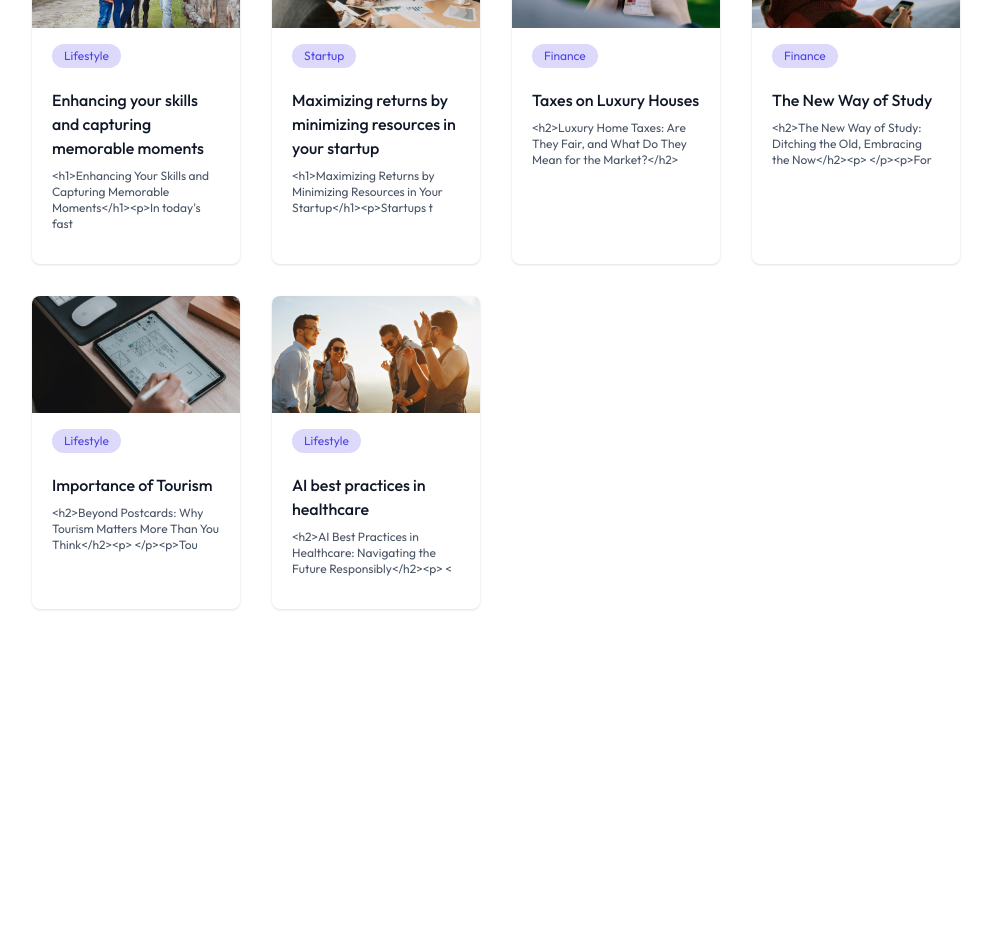
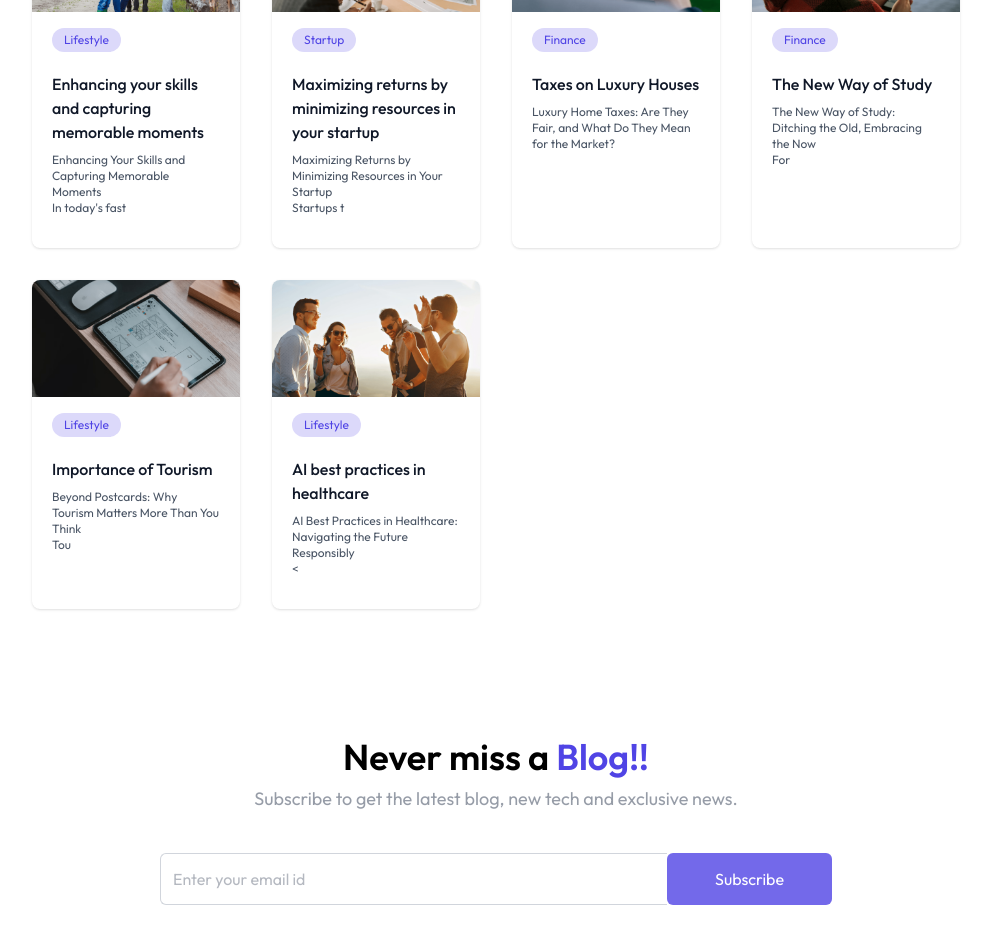
Before and after one commit to Aayush-235/BlogApp, a React (Vite) app in the folder client/: page / in a window 1280 px wide. Shown: the part 1060-2004 px from the top of the page, without its empty margins (144-1135 px from the left). Before the commit the page ends 1765 px from the top, so only its background shows below. Built offline with nearby package versions, Linux system fonts and the light colour scheme.

Commit message:
Newsletter cmplt

```diff
--- a/client/src/App.jsx
+++ b/client/src/App.jsx
@@ -8,7 +8,7 @@ const App = () => {
     <div>
       <Routes>
         <Route path="/" element={<Home/>} />
-        <Route path="/blog" element={<Blog/>} />
+        <Route path="/blog/:id" element={<Blog/>} />
       </Routes>
     </div>
   )
--- a/client/src/components/Blogcard.jsx
+++ b/client/src/components/Blogcard.jsx
@@ -12,7 +12,8 @@ const Blogcard = ({blog}) => {
        <span className='ml-5 mt-4 px-3 py-1 inline-block bg-primary/20 rounded-full text-primary text-xs'>{category}</span>
        <div className='p-5'>
         <h5 className='mb-2 font-medium text-gray-900'>{title}</h5>
-        <p className='mb-3 text-xs text-gray-600'>{description.slice(0, 80)}</p>
+        <p className='mb-3 text-xs text-gray-600'
+        dangerouslySetInnerHTML={{"__html" : description.slice(0,80)}}></p>
        </div>
     </div>
   )
--- a/client/src/components/Bloglist.jsx
+++ b/client/src/components/Bloglist.jsx
@@ -39,6 +39,7 @@ const Bloglist = () => {
                     ))
                 }
             </div>
+
         </div >
     )
 }
--- /dev/null
+++ b/client/src/components/Newsletter.jsx
@@ -0,0 +1,16 @@
+import React from 'react'
+
+const Newsletter = () => {
+  return (
+    <div className='flex flex-col items-center justify-center text-center space-y-2 my-32'>
+      <h1 className='md:text-4xl text-2xl font-semibold'>Never miss a <span className='text-primary'>Blog!!</span></h1>
+      <p className='md:text-lg text-gray-500/70 pb-8'>Subscribe to get the latest blog, new tech and exclusive news.</p>
+      <form className='flex items-center justify-between max-w-2xl w-full md:h-13 h-12'>
+        <input className="border border-gray-300 rounded-md h-full border-r-0 outline-none w-full rounded-r-none px-3 text-gray-500"type="text" placeholder='Enter your email id' required/>
+        <button className="md:px-12 px-8 h-full text-white bg-primary/80 hover:bg-primary transition-all cursor-pointer rounded-md roounded-l-none"type="submit">Subscribe</button>
+      </form>
+    </div>
+  )
+}
+
+export default Newsletter
--- a/client/src/pages/Home.jsx
+++ b/client/src/pages/Home.jsx
@@ -2,6 +2,7 @@ import React from 'react'
 import Navbar from '../components/Navbar'
 import Header from '../components/Header'
 import Bloglist from '../components/Bloglist'
+import Newsletter from '../components/Newsletter'
 
 const Home = () => {
   return (
@@ -9,6 +10,7 @@ const Home = () => {
       <Navbar/>
       <Header/>
       <Bloglist/>
+      <Newsletter/>
     </>
   )
 }
```
